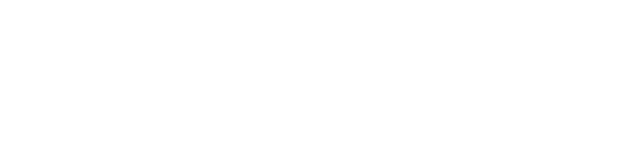
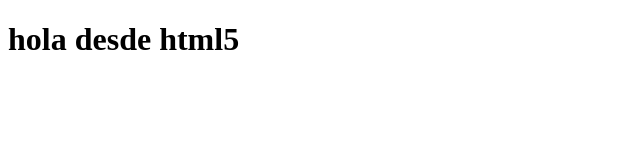
Before and after one commit to MiguelOstos/repositorioprueba, a plain HTML site: page index.html in a window 1280 px wide. Shown: the whole page, without its empty margins (0-640 px from the left). Drawn offline with Linux system fonts and the light colour scheme.

Commit message:
agregamos un h1

```diff
--- a/index.html
+++ b/index.html
@@ -6,6 +6,6 @@
     <title>Document</title>
 </head>
 <body>
-
+    <h1>hola desde html5</h1>
 </body>
 </html>
```
